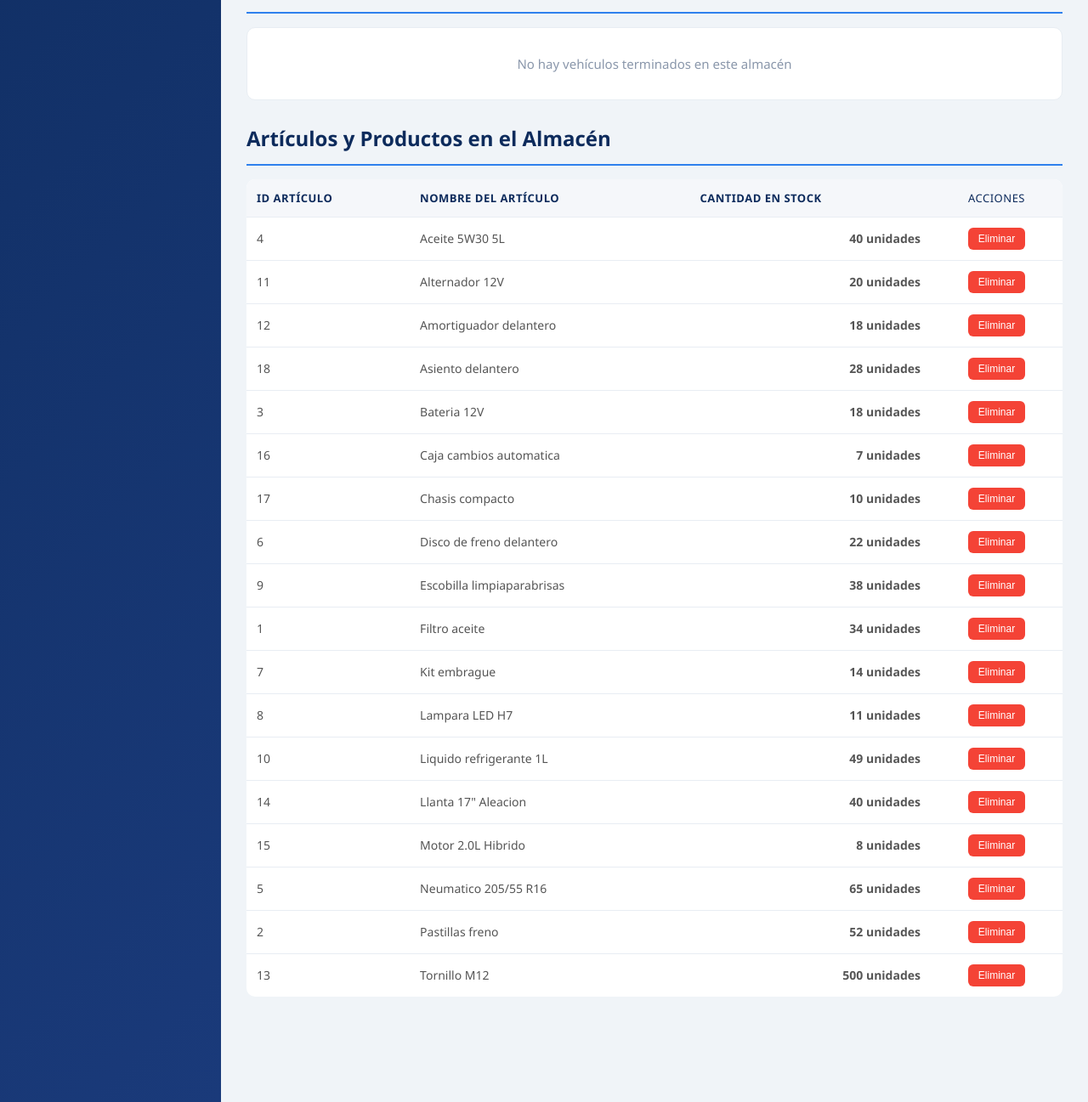
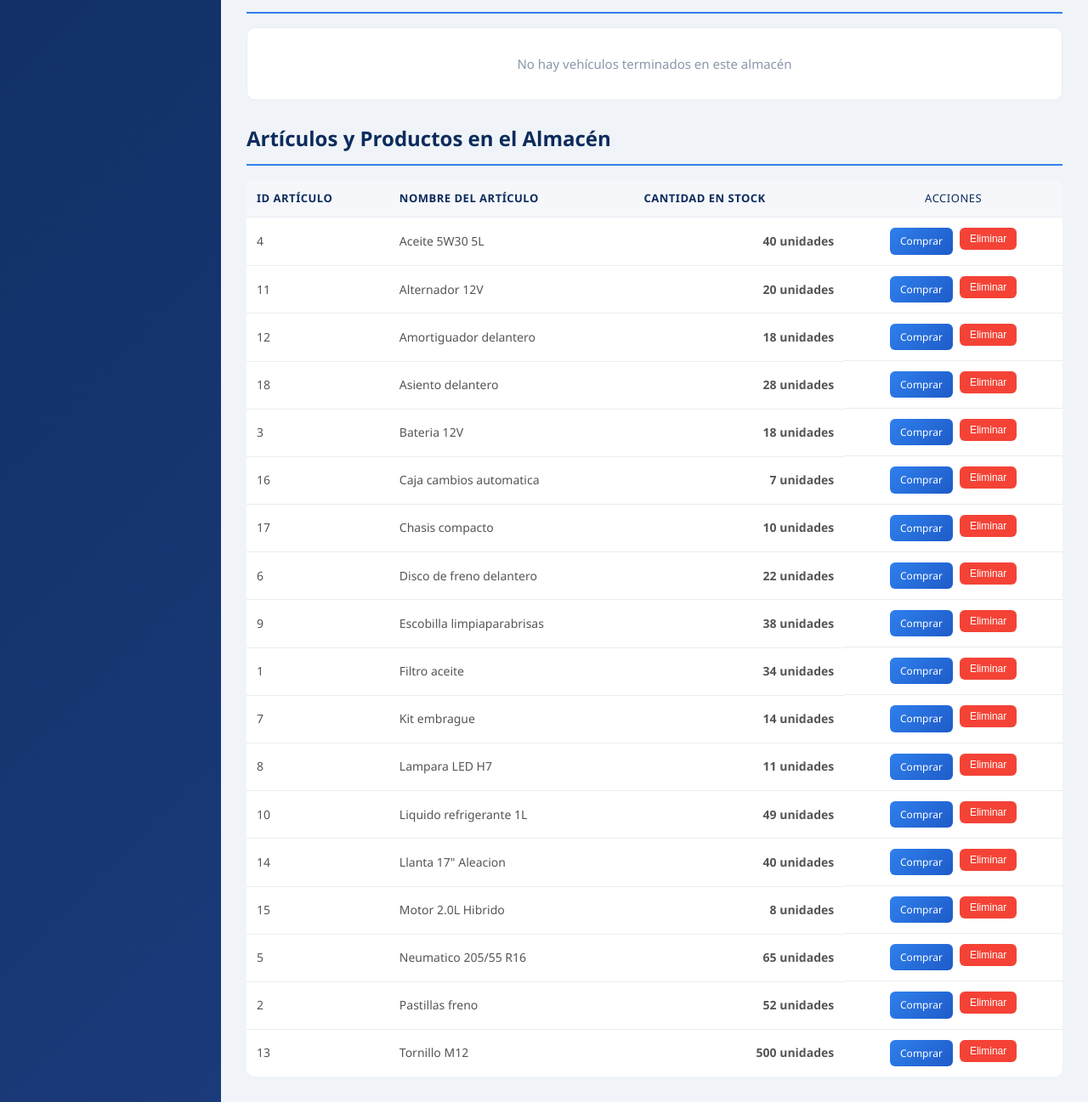
Before and after one commit to AckermanChoi/CRUD_ERP, a Flask app: page /almacenes/1/detalle in a window 1280 px wide. Shown: the part 885-2182 px from the top of the page at 85% size. Run offline with Flask 3, Linux system fonts and the light colour scheme; a user stored in the database is signed in; data comes from the database, SQL or seed files in the repository.

Commit message:
feat(almacenes): agregar boton de compra en tabla de articulos

```diff
--- a/app/templates/almacenes_detalle.html
+++ b/app/templates/almacenes_detalle.html
@@ -299,13 +299,12 @@
                     <td>{{ articulo.articulo_id }}</td>
                     <td>{{ articulo.nombre }}</td>
                     <td>{{ articulo.cantidad|int }} unidades</td>
-                    <td>
+                    <td style="text-align: center; display: flex; gap: 8px; justify-content: center;">
+                        <a href="/compras/nuevo?articulo_id={{ articulo.articulo_id }}" class="btn btn-sm btn-primary" title="Comprar más unidades">Comprar</a>
                         {% if has_permission('delete') %}
                         <form method="POST" action="/almacenes/{{ almacen.id }}/articulos/{{ articulo.articulo_id }}/eliminar" style="display:inline;">
                             <button type="submit" class="btn btn-sm btn-danger" data-confirm="¿Eliminar este artículo del almacén?">Eliminar</button>
                         </form>
-                        {% else %}
-                        -
                         {% endif %}
                     </td>
                 </tr>
```
